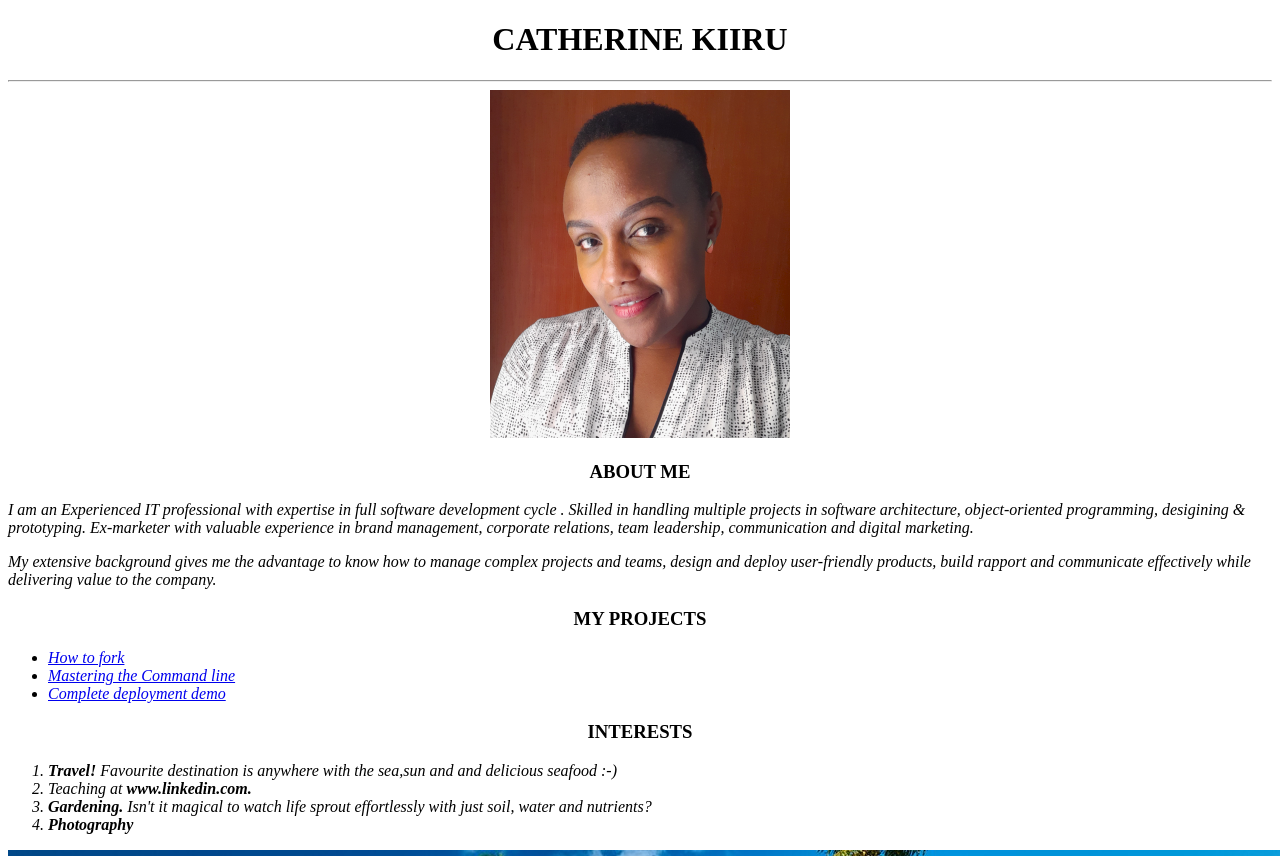
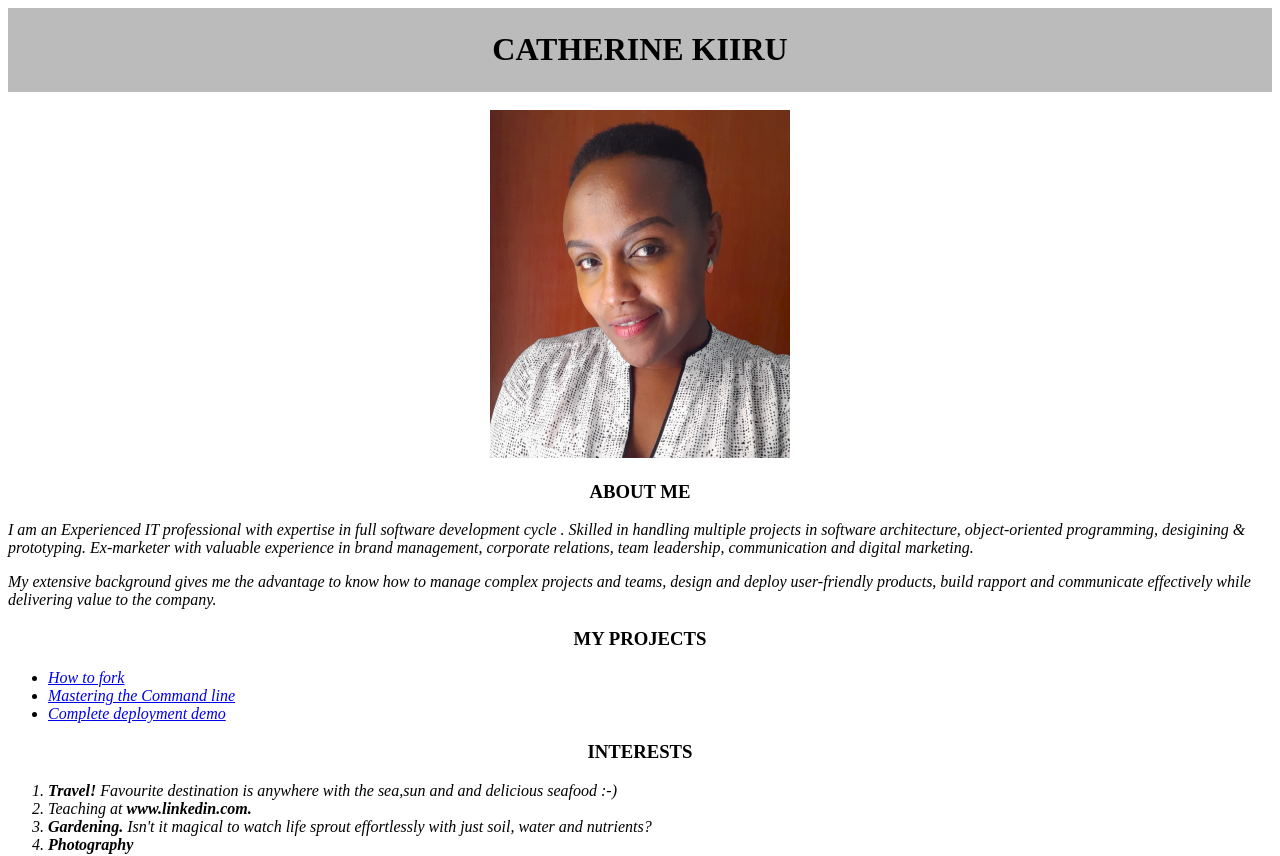
Before and after one commit to CatherineKiiru/first-project-v2, a plain HTML site: page index.html in a window 1280 px wide. Shown: the top 856 px of the page. Drawn offline with Linux system fonts and the light colour scheme.

Commit message:
added div styling to first heading

```diff
--- a/index.css
+++ b/index.css
@@ -0,0 +1,7 @@
+.test-box{
+
+    border: 1px solid rgb(187, 187, 187);
+    background-color: rgb(187, 187, 187);
+    padding: 1px;
+
+}
--- a/index.html
+++ b/index.html
@@ -8,9 +8,9 @@
     <body>
 <div class="test-box" >
     <h1> <center> CATHERINE KIIRU</center> </h1>
-    <hr>
+
 </div>
-
+<br>
 <center> <img src="images/me-1.png" alt="Catherine Kiiru"> </center>
 
 <center><H3>ABOUT ME</H3></center>
```
